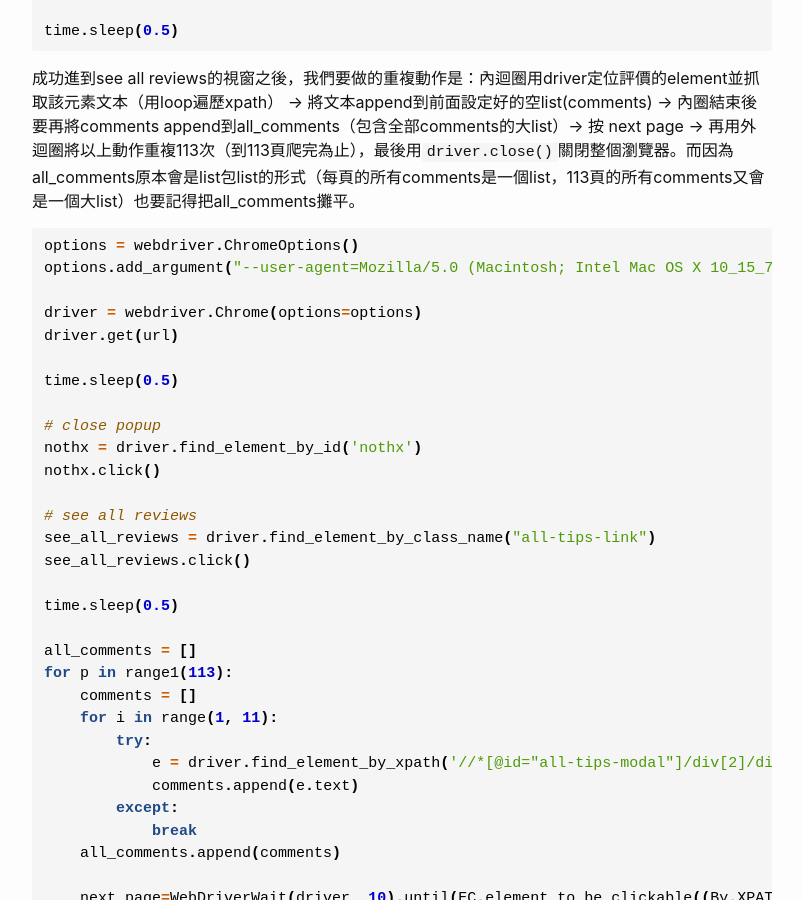
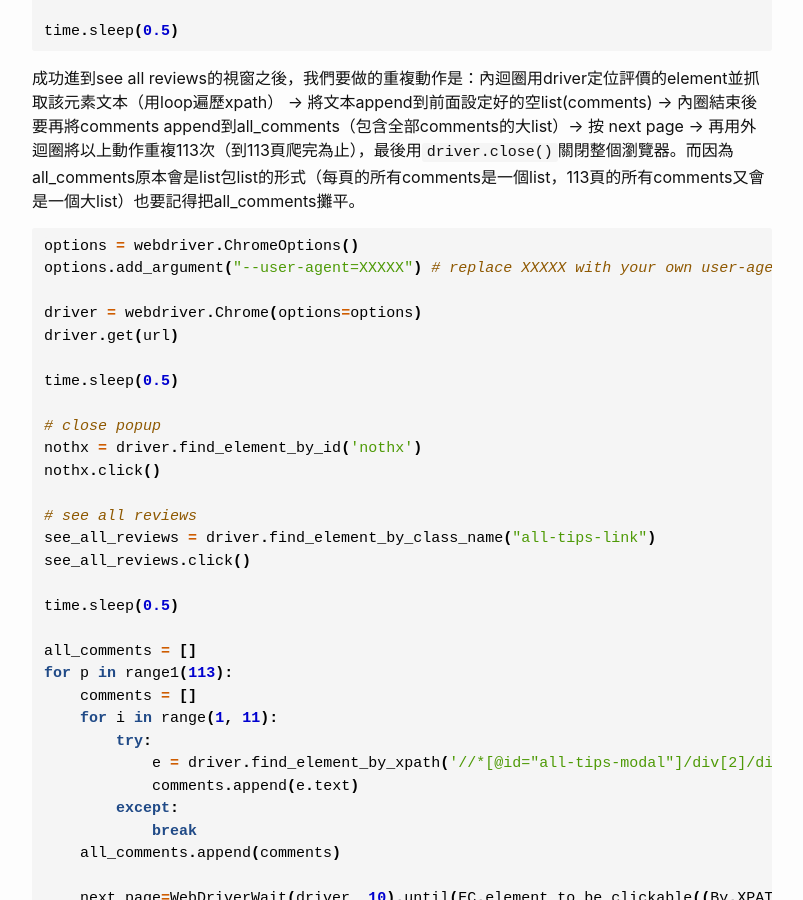
Before and after one commit to yunchipang/yunchipang.github.io, a Jekyll site: the page built from _posts/2020-11-18-scrap-groupon-deals-with-selenium.md, in a window 1280 px wide and 900 px high, scrolled down 2396 px. Shown: the whole window, without its empty margins (238-1041 px from the left). Built offline with Jekyll 4.4.1, drawn with Linux system fonts in a browser that asks for light colours.

Commit message:
update 2020-11-18-scrap-groupon-deals-with-selenium.md

````diff
--- a/_posts/2020-11-18-scrap-groupon-deals-with-selenium.md
+++ b/_posts/2020-11-18-scrap-groupon-deals-with-selenium.md
@@ -91,7 +91,7 @@ time.sleep(0.5)
 
 ```python
 options = webdriver.ChromeOptions()
-options.add_argument("--user-agent=Mozilla/5.0 (Macintosh; Intel Mac OS X 10_15_7) AppleWebKit/537.36 (KHTML, like Gecko) Chrome/86.0.4240.183 Safari/537.36")
+options.add_argument("--user-agent=XXXXX") # replace XXXXX with your own user-agent
 
 driver = webdriver.Chrome(options=options)
 driver.get(url)
````
Also changed, not shown: 1 other file.
